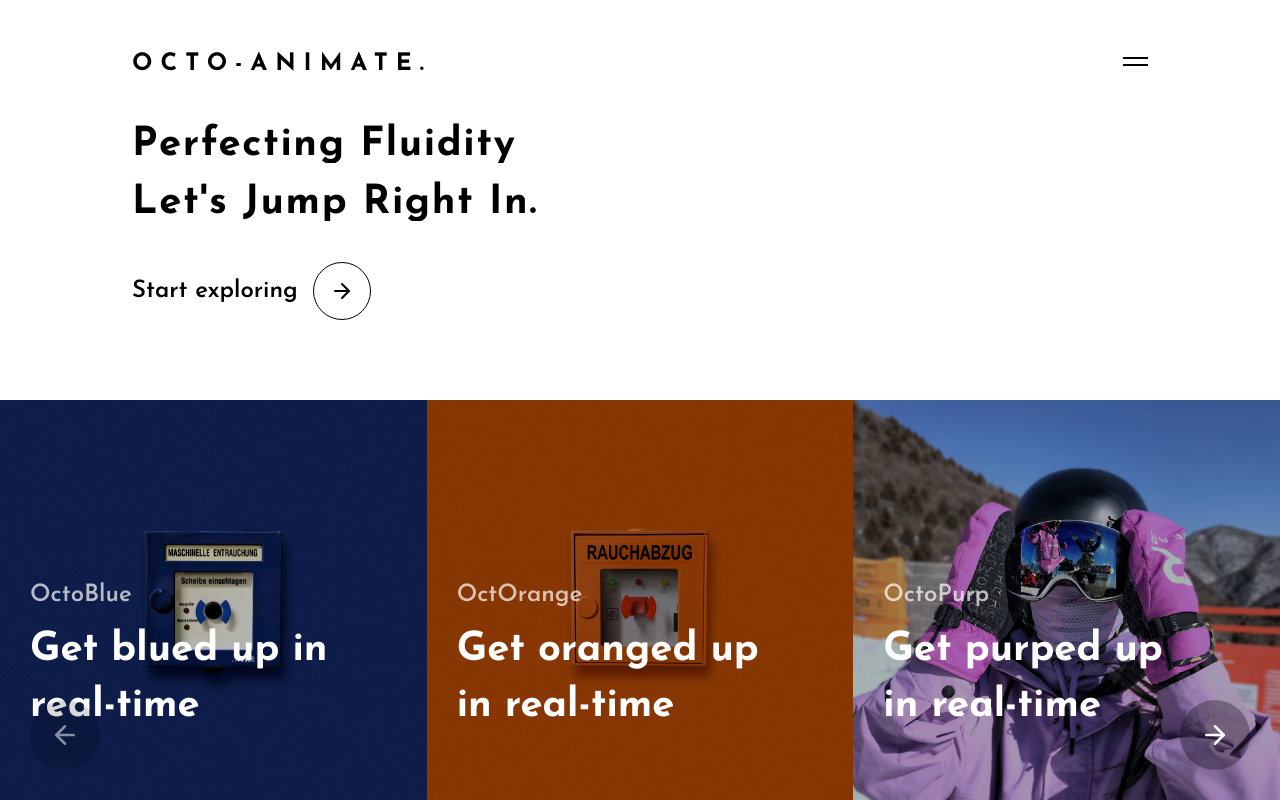
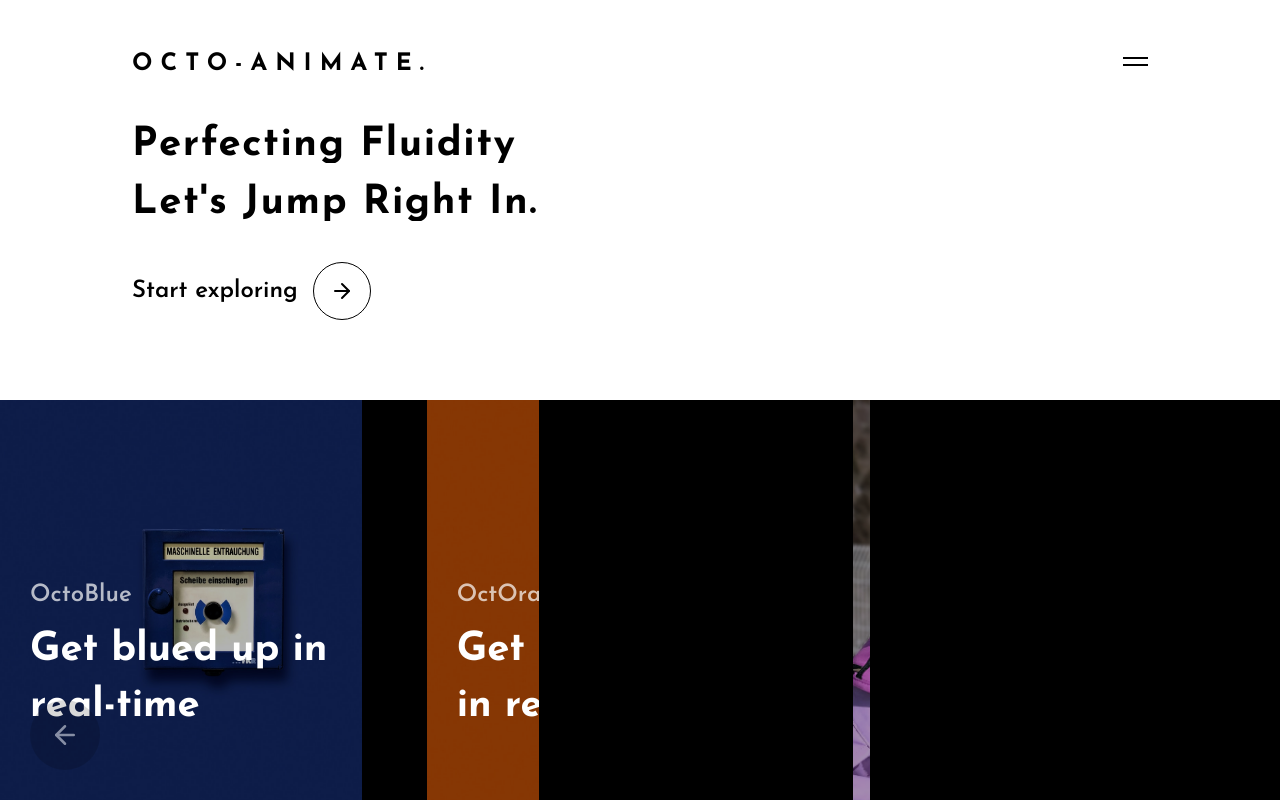
Before and after one commit to 0xTxbi/octo-animate, a React (Create React App) app: page / in a window 1280 px wide. Built offline with nearby package versions, Linux system fonts and the light colour scheme.

Commit message:
feat: Animate page elements using GSAP

```diff
--- a/package.json
+++ b/package.json
@@ -6,6 +6,7 @@
     "@testing-library/jest-dom": "^5.11.4",
     "@testing-library/react": "^11.1.0",
     "@testing-library/user-event": "^12.1.10",
+    "gsap": "^3.7.0",
     "node-sass": "^4.14.1",
     "react": "^17.0.2",
     "react-dom": "^17.0.2",
--- a/src/App.js
+++ b/src/App.js
@@ -1,4 +1,6 @@
 import React, { useEffect } from 'react'
+import gsap from 'gsap';
+import IntOverlay from './components/intOverlay';
 import Banner from './components/banner';
 import Header from './components/header';
 import CaseStudies from './components/caseStudies'
@@ -11,11 +13,57 @@ function App() {
     let vh = window.innerHeight * .01;
     document.documentElement.style.setProperty('--vh', `${vh}px`)
 
+    // Disble flashing
+    gsap.to('body', 0, {
+      css: {
+        visibility: "visible"
+      }
+    })
+
+    // Timeline
+    const tl = gsap.timeline()
+
+    tl.from('.line span', 2, {
+      y: 100,
+      ease: 'power4.out',
+      delay: 1,
+      skewY: 7,
+      stagger: {
+        amount: 0.5
+      }
+    }).to('.overlay-top', 1.5, {
+      height: 0,
+      ease: 'expo.inOut',
+      stagger: {
+        amount: 0.4
+      }
+    }).to('.overlay-bottom', 1.5, {
+      width: 0,
+      ease: 'expo.inOut',
+      delay: -.8,
+      stagger: {
+        amount: 0.4
+      }
+    }).to('.int-overlay', 0, {
+      css: {
+        display: 'none'
+      }
+    })
+    .from('.case-image img', 1.5, {
+      scale: 1.5,
+      ease: 'expo.inOut',
+      delay: -2,
+      stagger: {
+        amount: 0.4
+      }
+    })
+
   }, [])
 
   return (
 
     <div className="App">
+      <IntOverlay />
       <Header />
       <Banner />
       <CaseStudies />
--- /dev/null
+++ b/src/components/intOverlay.js
@@ -0,0 +1,23 @@
+import React from 'react'
+
+const IntOverlay = () => {
+    return (
+        <div className="int-overlay">
+
+            <div className="top">
+                <div className="overlay-top"></div>
+                <div className="overlay-top"></div>
+                <div className="overlay-top"></div>
+            </div>
+
+            <div className="bottom">
+                <div className="overlay-bottom"></div>
+                <div className="overlay-bottom"></div>
+                <div className="overlay-bottom"></div>
+            </div>
+
+        </div>
+    )
+}
+
+export default IntOverlay
--- a/src/styles/App.scss
+++ b/src/styles/App.scss
@@ -7,13 +7,13 @@
 
 body,
 html {
+  visibility: hidden;
   user-select: none;
   background: $white;
   overscroll-behavior: none;
   margin: 0;
-  font-family: "Josefin Sans", -apple-system, BlinkMacSystemFont, "Segoe UI",
-    "Roboto", "Oxygen", "Ubuntu", "Cantarell", "Fira Sans", "Droid Sans",
-    "Helvetica Neue", sans-serif;
+  font-family: "Josefin Sans", -apple-system, BlinkMacSystemFont, "Segoe UI", "Roboto", "Oxygen", "Ubuntu", "Cantarell",
+    "Fira Sans", "Droid Sans", "Helvetica Neue", sans-serif;
   -webkit-font-smoothing: antialiased;
   -moz-osx-font-smoothing: grayscale;
 }
@@ -59,3 +59,76 @@ html {
     height: 100%;
   }
 }
+
+// Intro Overlay
+.int-overlay {
+  .top {
+    height: 50vh;
+    height: calc(var(--vh, 1vh) * 50);
+    position: absolute;
+    width: 100%;
+    z-index: 8;
+
+    .overlay-top {
+      position: absolute;
+      height: 100%;
+      width: 33.333vw;
+      background: $black;
+      bottom: 0;
+      left: 0;
+      right: 0;
+      @include media("<=tablet") {
+        width: 100vw;
+      }
+      &:nth-child(2) {
+        left: 33.333%;
+        @include media("<=tablet") {
+          display: none;
+        }
+      }
+      &:nth-child(3) {
+        left: 66.66%;
+        @include media("<=tablet") {
+          display: none;
+        }
+      }
+    }
+  }
+
+  .bottom {
+    height: 50vh;
+    height: calc(var(--vh, 1vh) * 50);
+    bottom: 0;
+    position: absolute;
+    width: 100%;
+    z-index: 8;
+
+    .overlay-bottom {
+      position: absolute;
+      height: 100%;
+      width: 33.333vw;
+      background: $black;
+      bottom: 0;
+      right: 66.66%;
+      @include media("<=tablet") {
+        right: 0;
+        width: 100vw;
+      }
+      &:nth-child(2) {
+        right: 33.333%;
+        @include media("<=tablet") {
+          width: 100vw;
+          top: 100%;
+          right: 0;
+        }
+      }
+      &:nth-child(3) {
+        right: 0;
+        @include media("<=tablet") {
+          width: 100vw;
+          top: 200%;
+        }
+      }
+    }
+  }
+}
```
Also changed, not shown: 2 other files (tests, documents, lock files or other folders).
